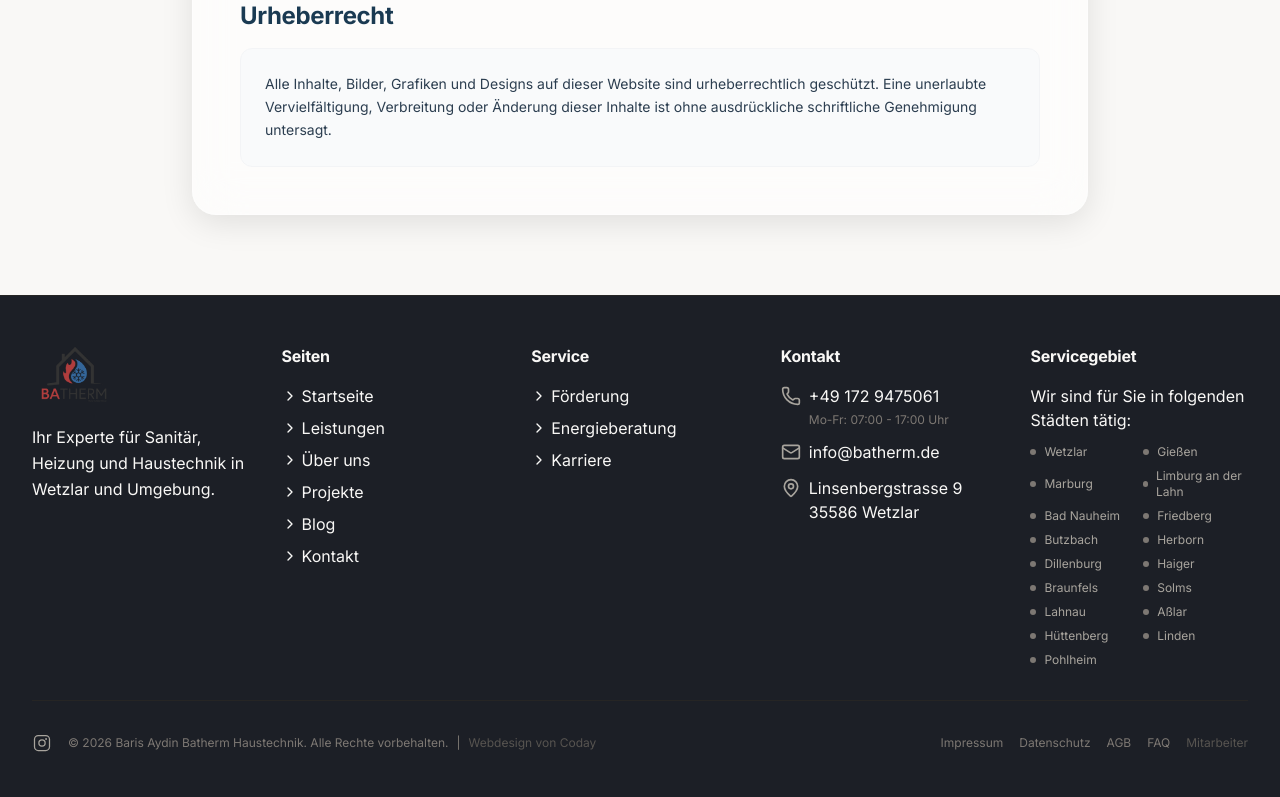
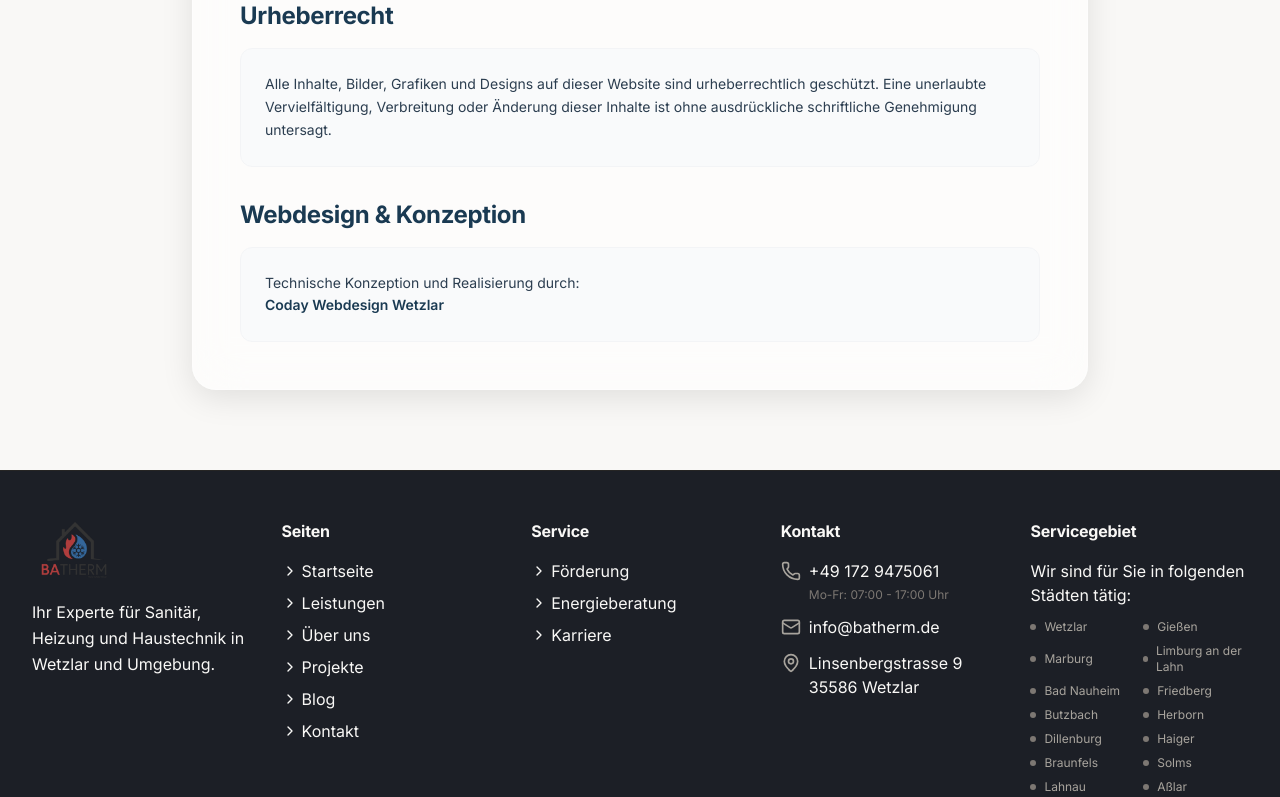
Before and after one commit to umutcantezgel-cpu/Baris-Handwerk-Neu, a Next.js app: page /impressum in a window 1280 px wide. Shown: the part 2125-2922 px from the top of the page. Built offline with nearby package versions, Linux system fonts and the light colour scheme.

Commit message:
feat(seo): implement global dofollow links for codayweb.de in footer and impressum

```diff
--- a/src/app/impressum/page.jsx
+++ b/src/app/impressum/page.jsx
@@ -173,6 +173,26 @@ export default function Impressum() {
                 </div>
               </section>
 
+              {/* Webdesign & Konzeption */}
+              <section>
+                <h2 className="text-2xl font-bold text-[#1a3a52] mb-4">
+                  Webdesign & Konzeption
+                </h2>
+                <div className="bg-gray-50 rounded-xl p-6 border border-gray-100">
+                  <p className="leading-relaxed text-sm">
+                    Technische Konzeption und Realisierung durch: <br />
+                    <a
+                      href="https://codayweb.de"
+                      target="_blank"
+                      rel="dofollow noopener noreferrer"
+                      className="text-[#1a3a52] hover:underline font-semibold"
+                    >
+                      Coday Webdesign Wetzlar
+                    </a>
+                  </p>
+                </div>
+              </section>
+
             </div>
           </div>
         </div>
--- a/src/components/common/Footer.jsx
+++ b/src/components/common/Footer.jsx
@@ -11,8 +11,6 @@ const Footer = () => {
     const { siteConfig } = useContent();
     const pathname = usePathname();
 
-    // SEO/GEO Optimization: Dofollow on home & impressum, Nofollow elsewhere
-    const isDofollow = pathname === '/' || pathname === '/impressum';
 
     // Anchor Text Variation to prevent Google Penguin issues
     const anchorTexts = [
@@ -163,7 +161,7 @@ const Footer = () => {
                                     <a
                                         href="https://www.codayweb.de/"
                                         target="_blank"
-                                        rel={isDofollow ? "dofollow noopener noreferrer" : "nofollow noopener noreferrer"}
+                                        rel="dofollow noopener noreferrer"
                                         title="Zur Coday Web Agency - Premium Webdesign"
                                         className="hover:text-[var(--color-neutral-400)] transition-colors"
                                     >
```
